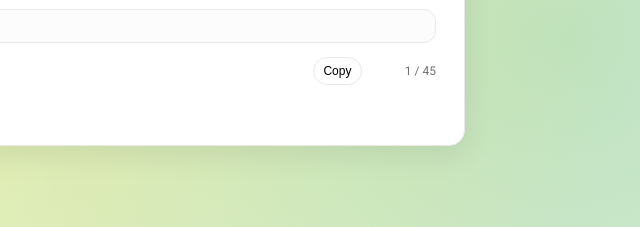
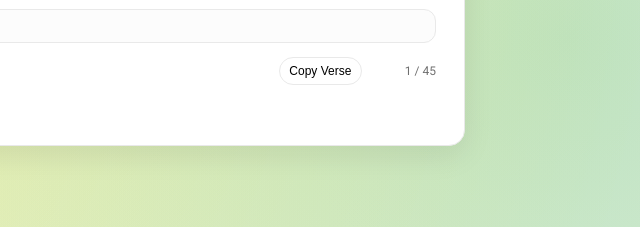
Before and after one commit to phanosh/maybe-this-sticks, a plain HTML site: page index.html in a window 1280 px wide. Shown: the part 443-670 px from the top of the page, 625-1265 px from the left. Drawn offline with Linux system fonts and the light colour scheme.

Commit message:
copy text button2

```diff
--- a/index.html
+++ b/index.html
@@ -264,7 +264,7 @@
       </details>
 
       <div class="meta">
-        <button id="copy-verse" class="copy-btn" type="button" title="Copy verse">Copy</button>
+        <button id="copy-verse" class="copy-btn" type="button" title="Copy verse">Copy Verse</button>
 
         <div class="count" id="count"></div>
       </div>
```
